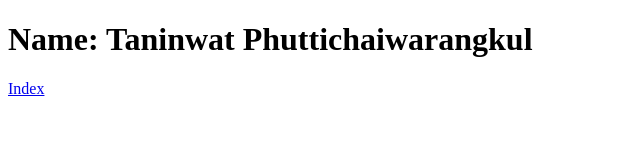
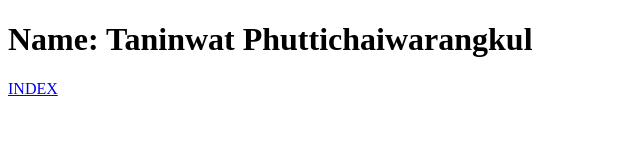
Before and after one commit to taninwat019/Lab04, a plain HTML site: page profile.html in a window 1280 px wide. Shown: the full height of the page, 0-640 px from the left. Drawn offline with Linux system fonts and the light colour scheme.

Commit message:
add profile.html

```diff
--- a/profile.html
+++ b/profile.html
@@ -8,6 +8,6 @@
 </head>
 <body>
     <h1>Name: Taninwat Phuttichaiwarangkul</h1>
-    <a href="./index.html"> Index </a>
+    <a href="./index.html"> INDEX </a>
 </body>
 </html>
```
